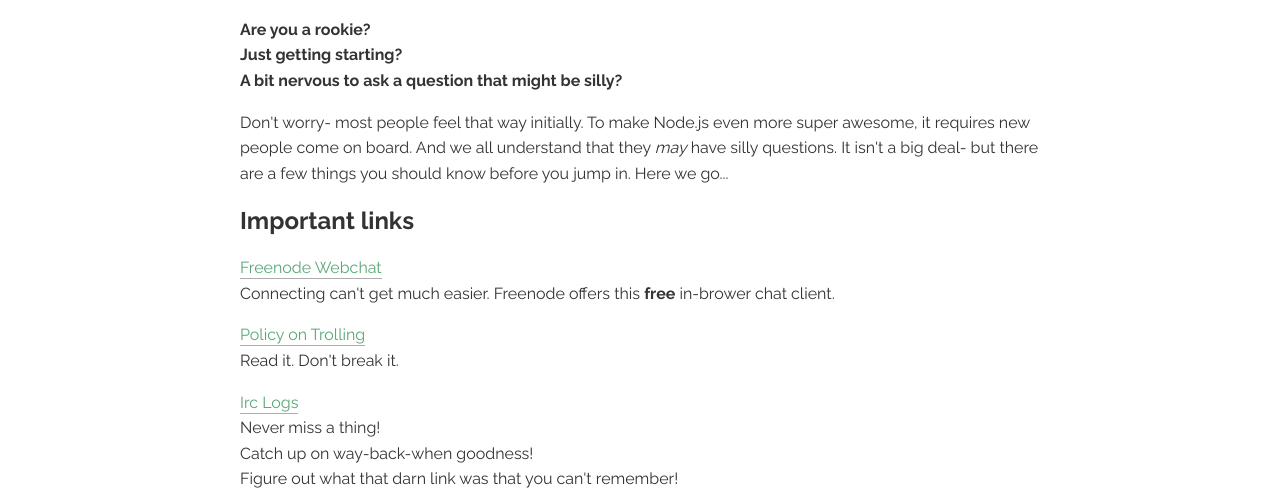
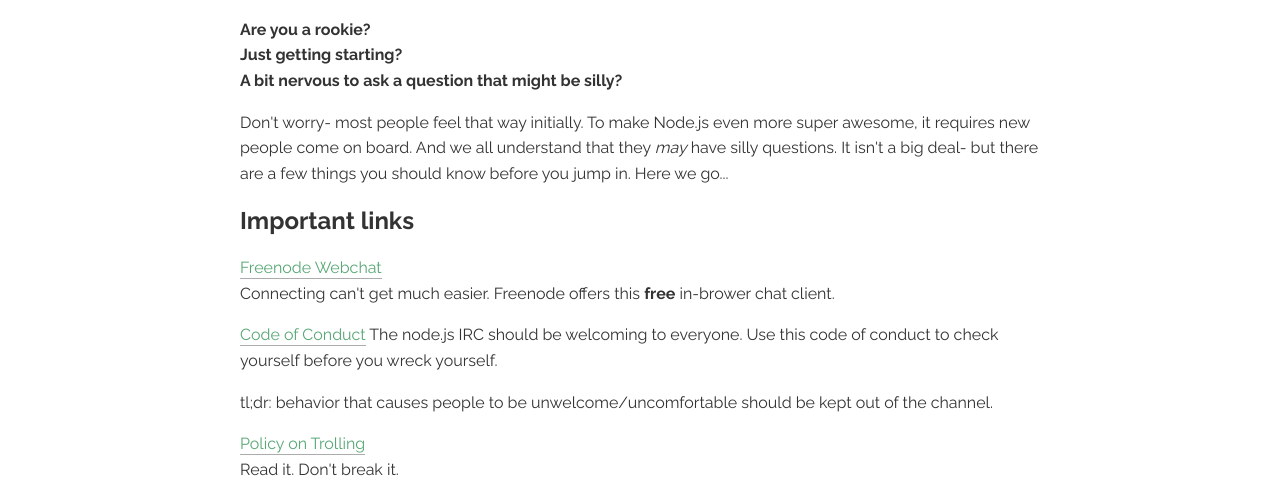
Before and after one commit to williamkapke/nodeirc, a website: page index.html in a window 1280 px wide. Shown: the part 322-812 px from the top of the page. Drawn offline with Linux system fonts and the light colour scheme.

Commit message:
build with codeofconduct

```diff
--- a/index.html
+++ b/index.html
@@ -81,6 +81,10 @@
 <h2>Important links</h2>
 <p><a href="http://webchat.freenode.net/">Freenode Webchat</a><br>
 Connecting can&#39;t get much easier. Freenode offers this <strong>free</strong> in-brower chat client.</p>
+<p><a href="http://confcodeofconduct.com/">Code of Conduct</a>
+The node.js IRC should be welcoming to everyone. Use this code of conduct to check yourself before
+you wreck yourself.</p>
+<p>tl;dr: behavior that causes people to be unwelcome/uncomfortable should be kept out of the channel.</p>
 <p><a href="http://blog.izs.me/post/30036893703/policy-on-trolling">Policy on Trolling</a><br>
 Read it. Don&#39;t break it.</p>
 <p><a href="http://logs.nodejs.org/channels">Irc Logs</a><br>
```
